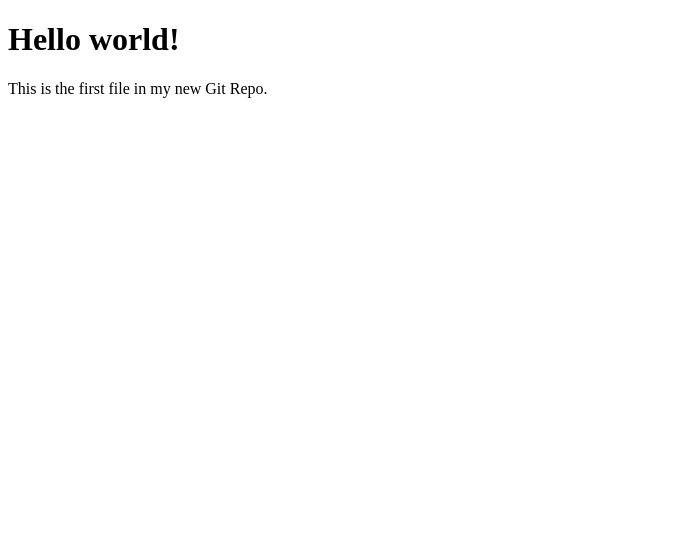
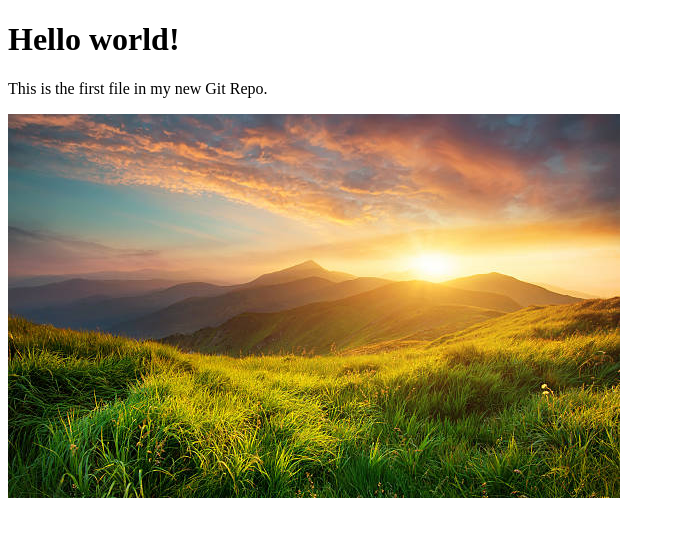
Before and after one commit to BakhtMuhammad/tomgitandgithub, a plain HTML site: page index.html in a window 1280 px wide. Shown: the whole page, without its empty margins (0-675 px from the left). Drawn offline with Linux system fonts and the light colour scheme.

Commit message:
Second commit: Added image

```diff
--- a/index.html
+++ b/index.html
@@ -4,9 +4,10 @@
 <title>Hello World!</title>
 </head>
 <body>
-<!-- SESSION 5, 1 hour -->
+<!-- SESSION 6, 1 hour -->
 <h1>Hello world!</h1>
 <p>This is the first file in my new Git Repo.</p>
-
+<!-- SESSION 7, 1 hour. FINAL -->
+<img src="nature.jpg">
 </body>
 </html>
```
Also changed, not shown: nature.jpg (added).
